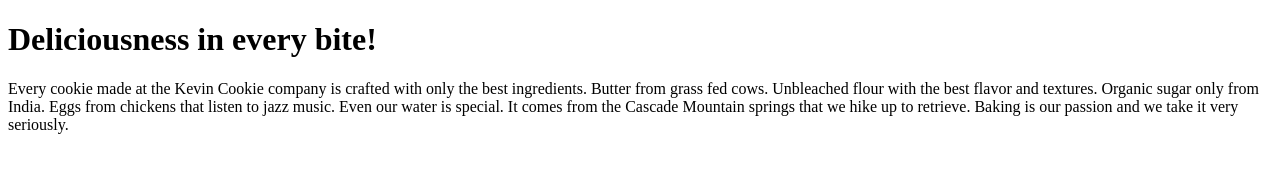
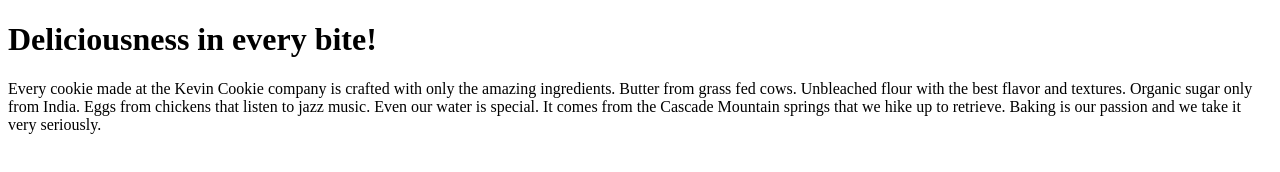
Before and after one commit to LordKirigiri/FirstRepo, a plain HTML site: page index.htm in a window 1280 px wide. Drawn offline with Linux system fonts and the light colour scheme.

Commit message:
update amazing text

```diff
--- a/index.htm
+++ b/index.htm
@@ -3,7 +3,7 @@
 <body>
 
 <h1>Deliciousness in every bite!</h1>
-<p>Every cookie made at the Kevin Cookie company is crafted with only the best ingredients. Butter from grass fed cows. Unbleached flour with the best flavor and textures. Organic sugar only from India. Eggs from chickens that listen to jazz music. Even our water is special. It comes from the Cascade Mountain springs that we hike up to retrieve. Baking is our passion and we take it very seriously.</p>
+<p>Every cookie made at the Kevin Cookie company is crafted with only the amazing ingredients. Butter from grass fed cows. Unbleached flour with the best flavor and textures. Organic sugar only from India. Eggs from chickens that listen to jazz music. Even our water is special. It comes from the Cascade Mountain springs that we hike up to retrieve. Baking is our passion and we take it very seriously.</p>
 
 </body>
 </html>
```
